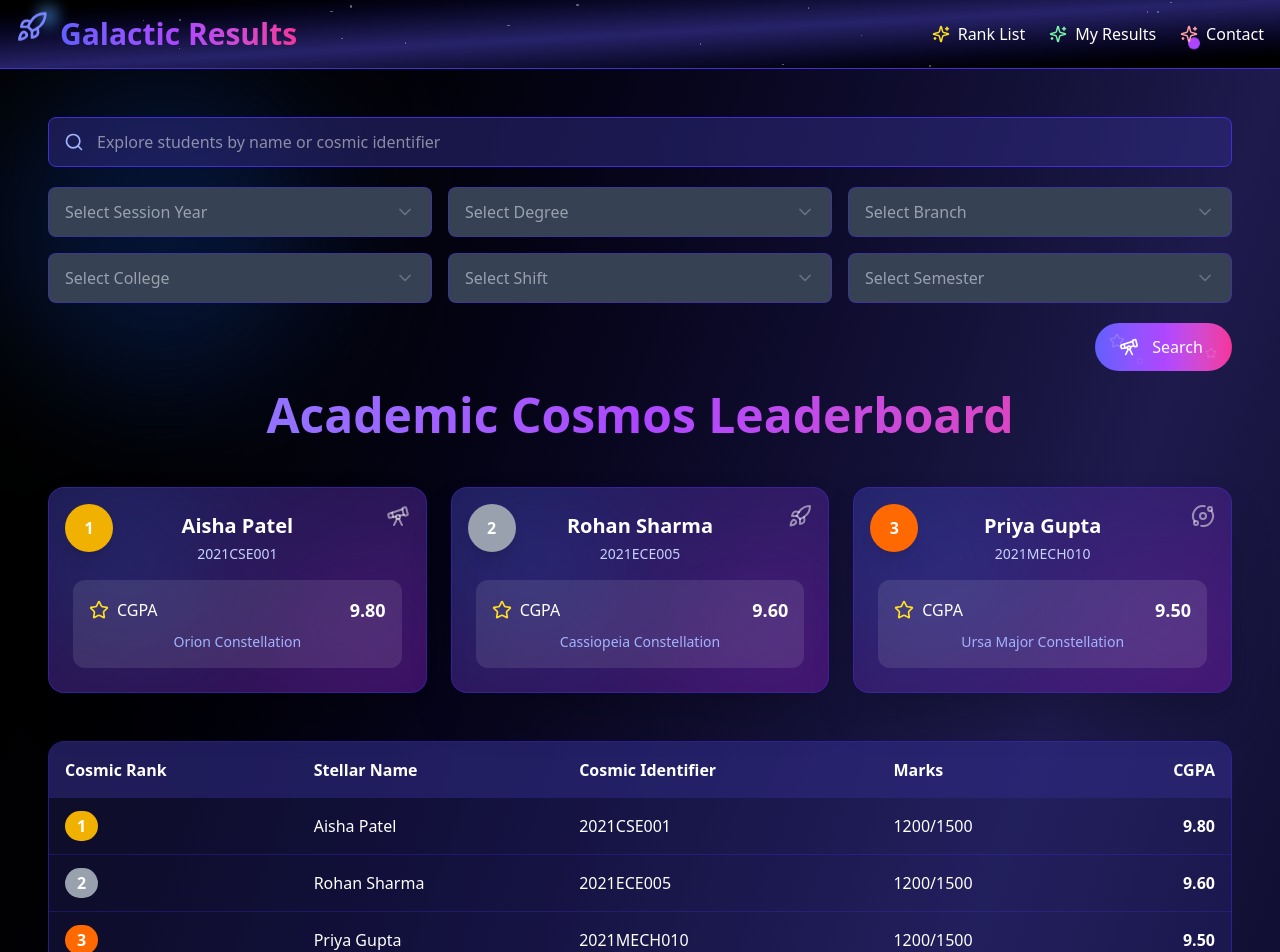
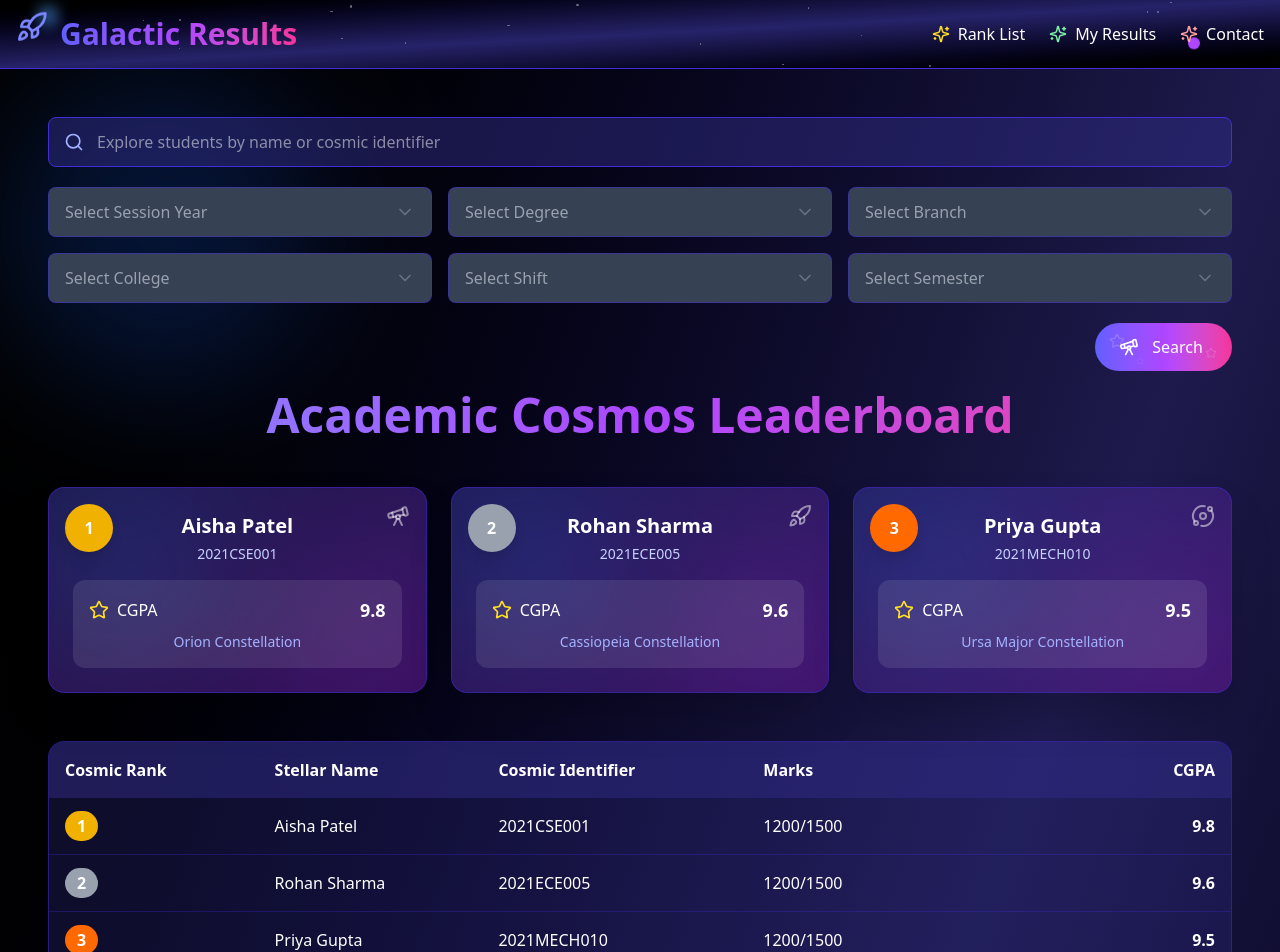
Before and after one commit to AJTimePyro/uni-result, a Next.js app in the folder frontend/: page /ranklist in a window 1280 px wide. Shown: the top 952 px of the page. Built offline with nearby package versions, Linux system fonts and the light colour scheme.

Commit message:
fixed some ui issue

```diff
--- a/frontend/components/ui/RanklistTable.tsx
+++ b/frontend/components/ui/RanklistTable.tsx
@@ -42,7 +42,7 @@ const RanklistTable: React.FC<RanklistTableProps> = ({ students }) => {
                             <td className="p-4">{student.name}</td>
                             <td className="p-4">{student.roll_num}</td>
                             <td className="p-4">{`${student.total_marks_scored}/${student.max_marks_possible}`}</td>
-                            <td className="p-4 text-right font-semibold">{student.cgpa.toFixed(2)}</td>
+                            <td className="p-4 text-right font-semibold">{student.cgpa}</td>
                         </tr>
                     ))}
                 </tbody>
--- a/frontend/components/ui/TopPerformerCard.tsx
+++ b/frontend/components/ui/TopPerformerCard.tsx
@@ -35,7 +35,7 @@ const StudentAchievementCard: React.FC<StudentHeaderProps> = ({ student }) => {
                     <Star className="text-yellow-300" size={20} />
                     <span className="text-white">CGPA</span>
                 </div>
-                <span className="text-lg font-bold text-white">{student.cgpa.toFixed(2)}</span>
+                <span className="text-lg font-bold text-white">{student.cgpa}</span>
             </div>
 
             <div className="mt-2 text-sm text-indigo-300">
```
